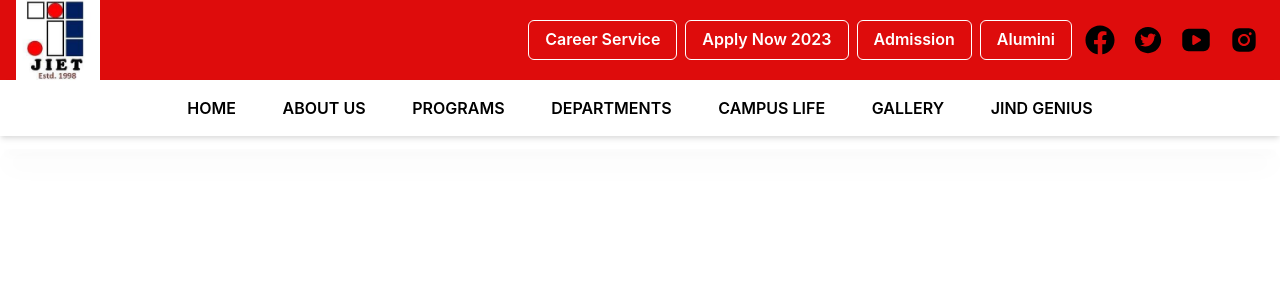
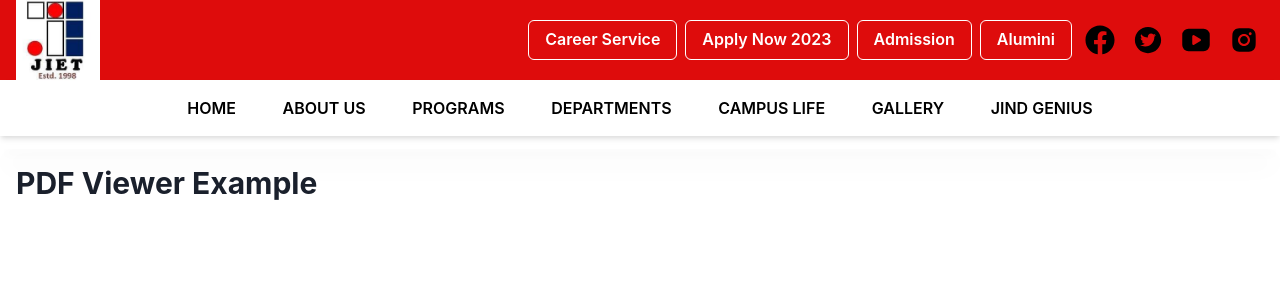
Before and after one commit to addymistrel/jiet-college-repo, a React (Create React App) app in the folder frontend/: page / in a window 1280 px wide. Shown: the top 300 px of the page. Built offline with nearby package versions, Linux system fonts and the light colour scheme.

Commit message:
JindGenius-page-added

```diff
--- a/frontend/src/pages/Homepage/Homepage.js
+++ b/frontend/src/pages/Homepage/Homepage.js
@@ -1,11 +1,12 @@
 import React from "react";
 import Navbar from "../../components/Navbar/Navbar";
 // import Footer from "../../components/Footer/Footer"
-
+import JindGenius from "../JindGenius/JindGenius";
 function Homepage() {
   return (
     <>
       <Navbar />
+      <JindGenius/>
     </>
   );
 }
--- /dev/null
+++ b/frontend/src/pages/JindGenius/JindGenius.jsx
@@ -0,0 +1,20 @@
+import React from "react";
+import { Box, Heading } from "@chakra-ui/react";
+
+const JindGenius = () => (
+  <Box p={4}>
+    <Heading as="h2" size="lg" mb={4}>
+      PDF Viewer Example
+    </Heading>
+    <Box className="control-section" m={16}>
+      <iframe
+        title="PDF Viewer"
+        src="./images/test-pdf.pdf"
+        width="100%"
+        height="600px"
+      />
+    </Box>
+  </Box>
+);
+
+export default JindGenius;
```
Also changed, not shown: 1 other file (tests, documents, lock files or other folders).
